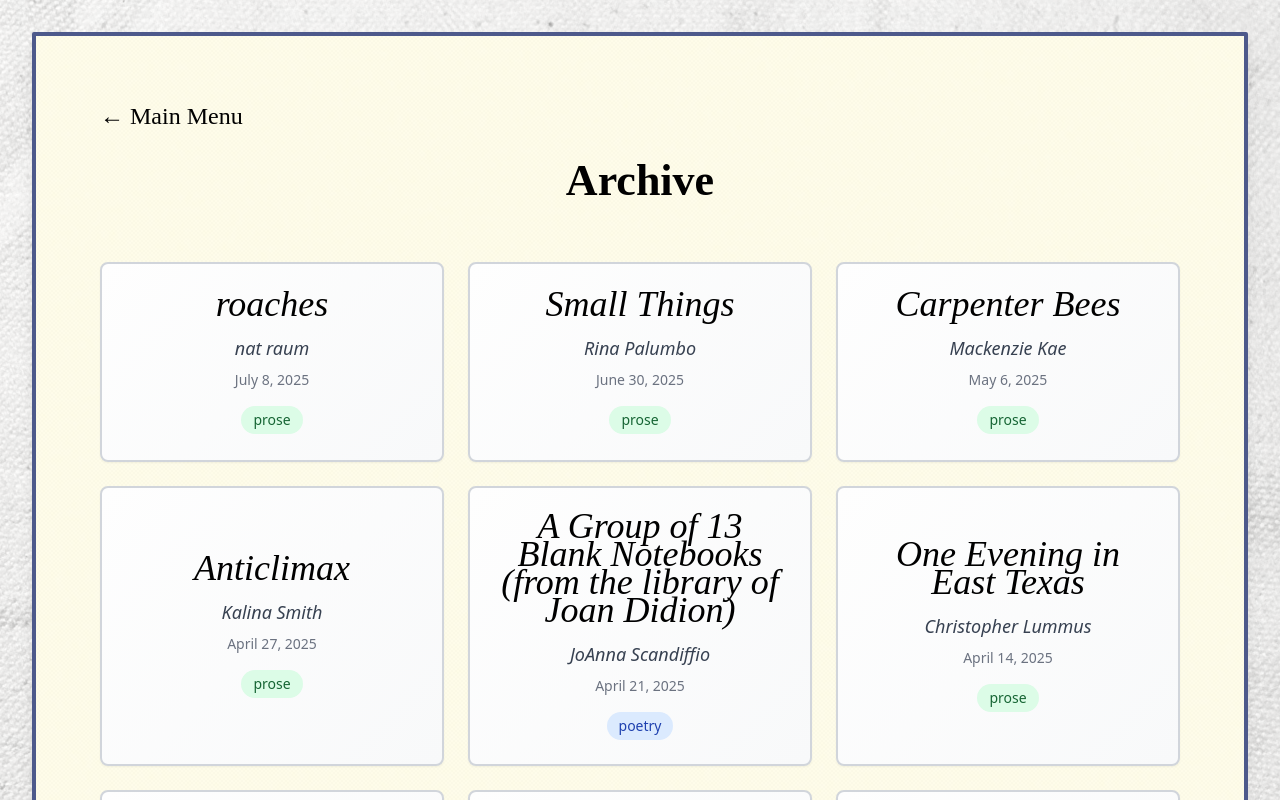
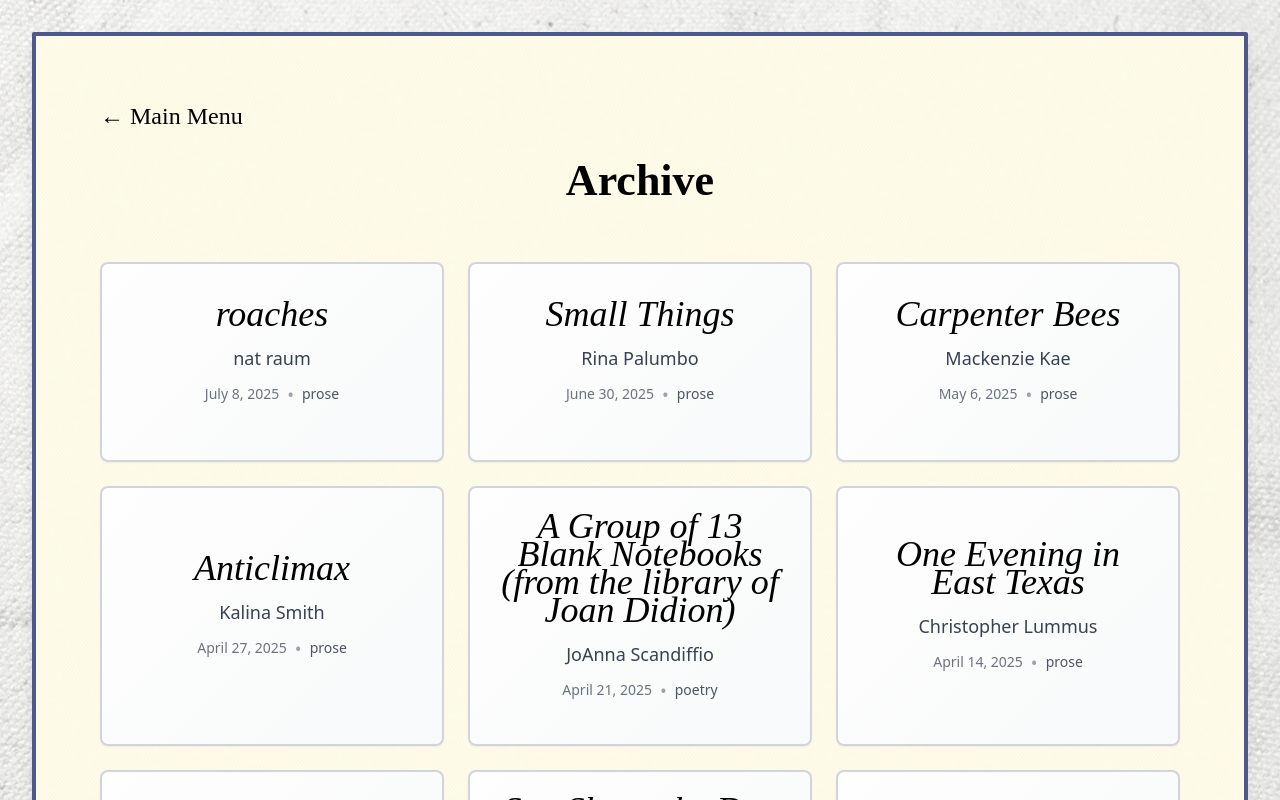
Before and after one commit to stabeart/lunch-break, a React (Vite) app: page /archive in a window 1280 px wide. Shown: the top 800 px of the page. Built offline with nearby package versions, Linux system fonts and the light colour scheme; the HTML template or start-up script is replaced by a standard one.

Commit message:
updated archive, archivepiece, etc.

```diff
--- a/src/components/Archive.jsx
+++ b/src/components/Archive.jsx
@@ -54,23 +54,20 @@ const Archive = () => {
                 </h2>
 
                 {/* Author */}
-                <p className="text-lg italic text-gray-700 mb-2">
+                <p className="text-lg text-gray-700 mb-2">
                   {piece.author}
                 </p>
 
-                {/* Date */}
-                <p className="text-sm text-gray-500 mb-4">
-                  {piece.date}
-                </p>
-
-                {/* Type badge */}
-                <span className={`inline-block px-3 py-1 rounded-full text-sm font-medium ${
-                  piece.type === 'poetry'
-                    ? 'bg-blue-100 text-blue-800'
-                    : 'bg-green-100 text-green-800'
-                }`}>
-                  {piece.type || 'poetry'}
-                </span>
+                {/* Date and Type inline */}
+                <div className="flex items-center justify-center gap-2 mb-4">
+                  <p className="text-sm text-gray-500">
+                    {piece.date}
+                  </p>
+                  <span className="text-gray-400">•</span>
+                  <span className="text-sm text-gray-600 font-medium">
+                    {piece.type || 'poetry'}
+                  </span>
+                </div>
               </div>
             </Link>
           </div>
--- a/src/components/ArchivePiece.jsx
+++ b/src/components/ArchivePiece.jsx
@@ -66,7 +66,7 @@ const ArchivePiece = () => {
     >
       <div className="text-center mb-10">
         <h2 className="text-2xl mb-1">{piece.title}</h2>
-        <p className="mb-6 text-lg italic">by {piece.author}</p>
+        <p className="mb-6 text-lg">by {piece.author}</p>
         <p className="mb-8 text-sm">{piece.date}</p>
       </div>
 
--- a/src/components/ProseSpecials.jsx
+++ b/src/components/ProseSpecials.jsx
@@ -30,7 +30,7 @@ const ProseSpecials = () => {
     >
       <div className="text-center mb-10">
         <h2 className="text-2xl mb-1">{featuredPiece.title}</h2>
-        <p className="mb-2 text-lg italic"> {featuredPiece.author}</p>
+        <p className="mb-2 text-lg">{featuredPiece.author}</p>
         <p className="mb-8 text-sm">{featuredPiece.date}</p>
       </div>
 
--- a/src/components/WeeklySpecials.jsx
+++ b/src/components/WeeklySpecials.jsx
@@ -29,7 +29,7 @@ const WeeklySpecials = () => {
     >
       <div className="text-center mb-8">
         <h2 className="text-2xl mb-1">{featuredPiece.title}</h2>
-        <p className="mb-6 text-lg italic"> {featuredPiece.author}</p>
+        <p className="mb-6 text-lg">{featuredPiece.author}</p>
         <p className="mb-8 text-sm">{featuredPiece.date}</p>
       </div>
 
```
